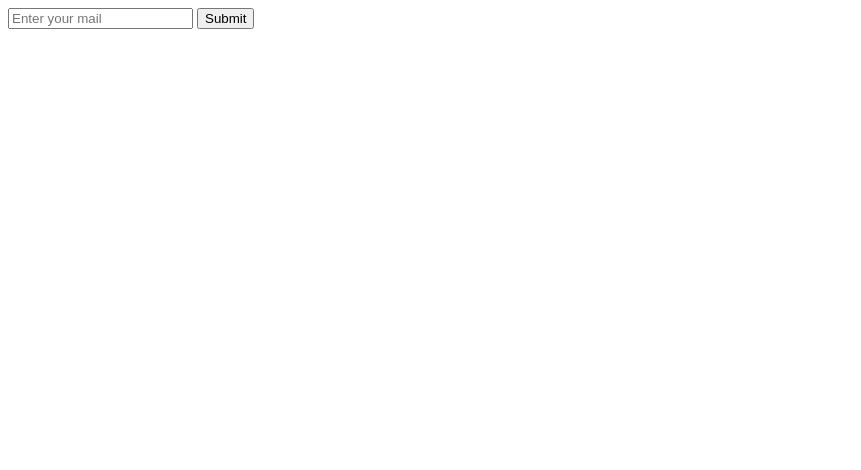
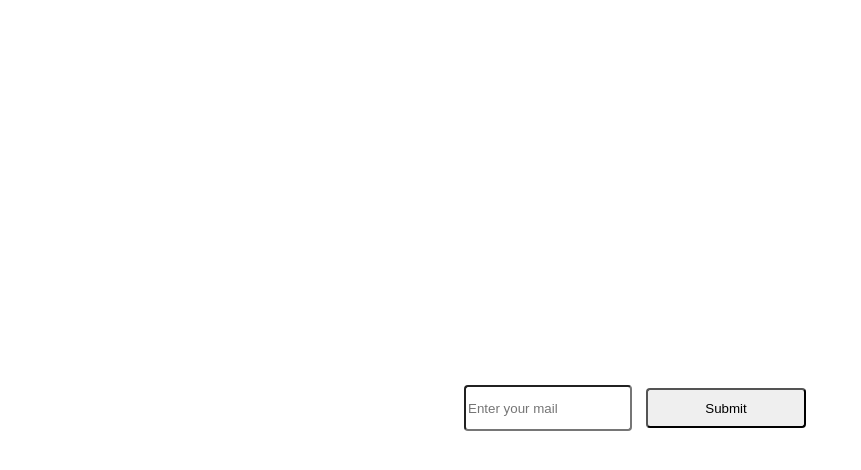
Before and after one commit to JKAravind/Js-Basic, a plain HTML site: page ClientMailValidationJs/index.html in a window 1280 px wide. Shown: the whole page, without its empty margins (0-861 px from the left). Drawn offline with Linux system fonts and the light colour scheme.

Commit message:
final Client

```diff
--- a/ClientMailValidationJs/index.html
+++ b/ClientMailValidationJs/index.html
@@ -4,14 +4,25 @@
 
     <head>
         <title>Client Validation</title>
+        <link rel="stylesheet" href="style.css">
 
     </head>
 
     <body>
+        <div id="form-container">
 
-        <input type="email" id="emailBox" placeholder="Enter your mail">
-        <span id="errorMessage"></span>
-        <button onclick="clientValidate()"> Submit</button>
+            <input type="email" id="emailBox" placeholder="Enter your mail">
+            <button onclick="clientValidate()"> Submit</button>
+
+        </div>
+
+        <div id="error-container">
+            <span id="errorMessage"></span>
+        </div>
+
+
+
+
     <script src="script.js"></script>
     </body>
 </html>
--- a/ClientMailValidationJs/script.js
+++ b/ClientMailValidationJs/script.js
@@ -1,10 +1,15 @@
 regex = /^[a-zA-Z0-9.]+@[a-zA-Z]+\.[a-z]{2,}$/;
+errorMessage = document.getElementById("errorMessage");
+
 function clientValidate(){
     let userMail = document.getElementById("emailBox").value;
     if(!(regex.test(userMail))){
-        console.log("invalid");
+        errorMessage.innerHTML = "Enter a Valid Email Id";
+        errorMessage.style.color = "red";
     }
     else{
+        errorMessage.innerHTML = "Valid";
+        errorMessage.style.color = "green";
         console.log("valid")
     }
 }
--- /dev/null
+++ b/ClientMailValidationJs/style.css
@@ -0,0 +1,26 @@
+body{
+    display: flex;
+    height: 100vh;
+    align-items: center;
+    flex-direction: column;
+    justify-content: center;
+
+}
+button{
+    height: 40px;
+    width: 160px;
+    border-radius: 4px;
+    margin: 10px;
+    padding: auto;
+
+}
+input{
+    height: 40px;
+    width: 160px;
+    border-radius: 4px;
+    padding: auto;
+}
+span{
+    font-size: 40px;
+    font-style: bold;
+}
```
